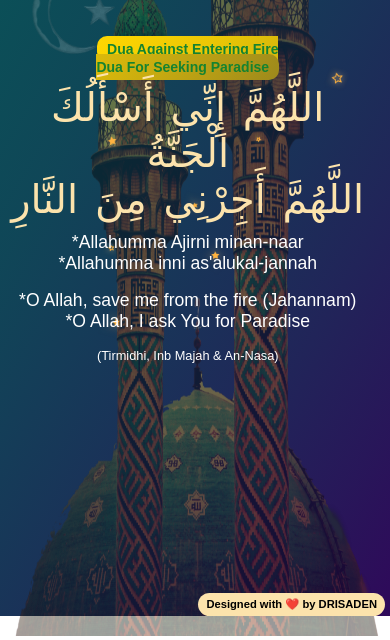
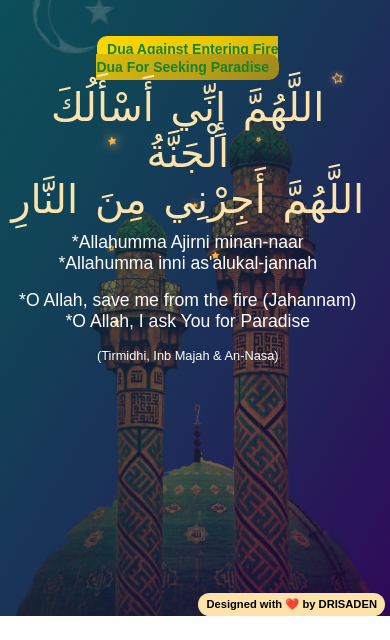
Before and after one commit to drisaden/1445-ramadan-countdown, a plain HTML site: page index.html in a window 390 px wide. Shown: the part 228-868 px from the top of the page. After the commit the page ends 844 px from the top, so only its background shows below. Drawn offline with Linux system fonts and the light colour scheme; a web font is replaced by a local one.

Commit message:
mobile view readjusted

```diff
--- a/style.css
+++ b/style.css
@@ -12,7 +12,7 @@
 body {
     max-width: 100%;
     max-height: 100vh;
-    overflow: hidden;
+    /* overflow: hidden; */
     margin: 0;
     padding: 0;
     font-family: sans-serif;
@@ -192,12 +192,18 @@ body {
     opacity: 0.2;
 }
 
+/* .m-mos>img {
+    max-width: 100%;
+    position: absolute;
+    left: -20%;
+    top: 0;
+    height: 96vh;
+    opacity: 0.4;
+} */
 .m-mos>img {
     max-width: 100%;
-    /* position: absolute;
-    left: -20%; */
-    top: 0;
-    height: 100vh;
+    position: absolute;
+    bottom: 0;
     opacity: 0.4;
 }
 
```
